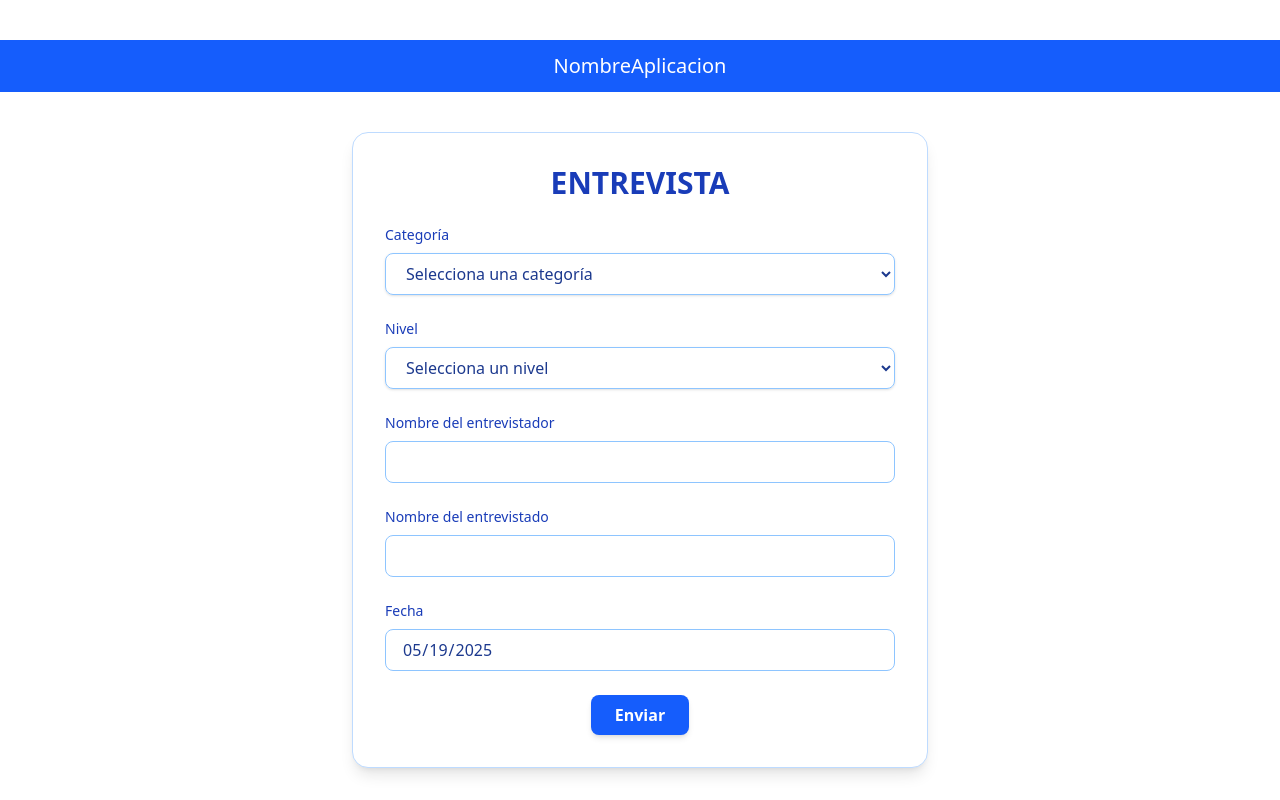
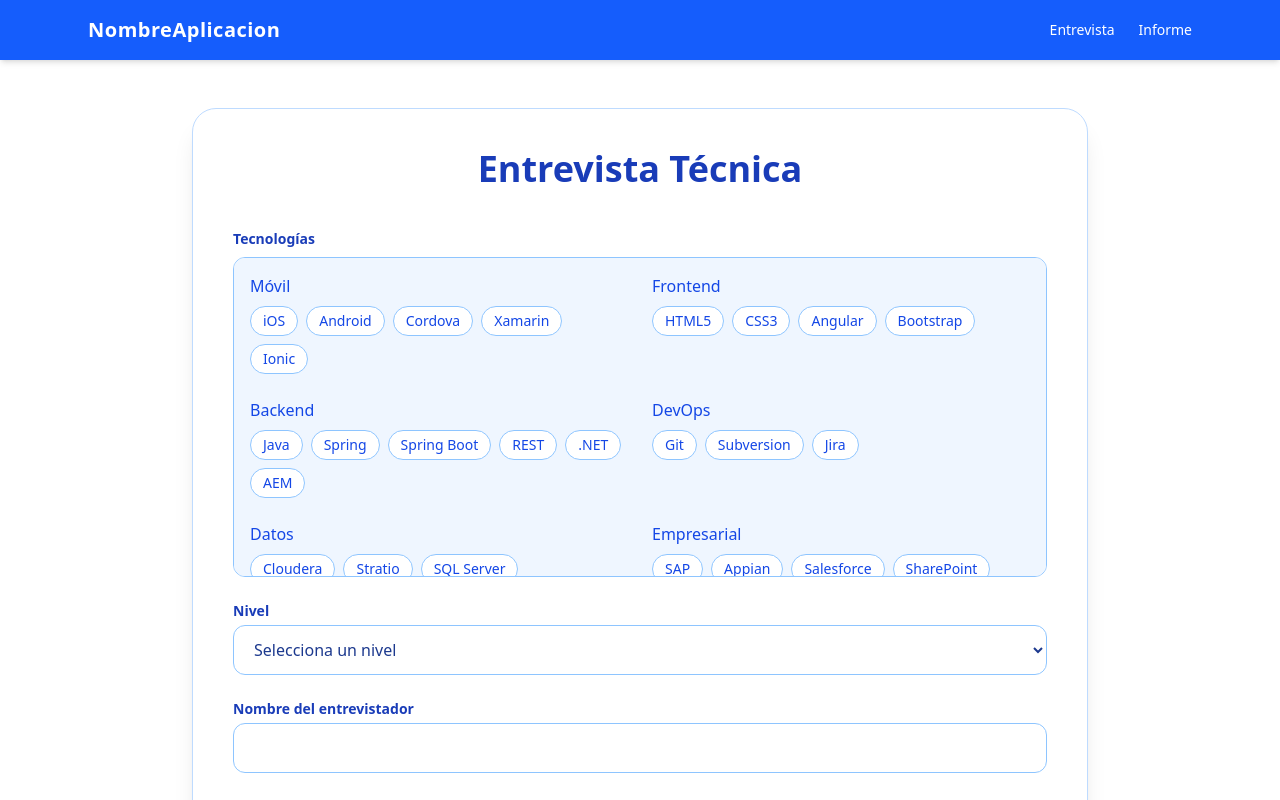
Before and after one commit to Eval-ia/FrontendEntrevistas, a React (Vite) app: page / in a window 1280 px wide. Shown: the top 800 px of the page. Built offline with nearby package versions, Linux system fonts and the light colour scheme.

Commit message:
commit 1

```diff
--- a/package.json
+++ b/package.json
@@ -12,7 +12,8 @@
   "dependencies": {
     "@tailwindcss/vite": "^4.1.6",
     "react": "^19.1.0",
-    "react-dom": "^19.1.0"
+    "react-dom": "^19.1.0",
+    "react-sortablejs": "^6.1.4"
   },
   "devDependencies": {
     "@eslint/js": "^9.25.0",
--- a/src/pages/entrevista.jsx
+++ b/src/pages/entrevista.jsx
@@ -1,7 +1,17 @@
 import React, { useState, useEffect } from "react";
+
+const tecnologias = {
+  Móvil: ["iOS", "Android", "Cordova", "Xamarin", "Ionic"],
+  Frontend: ["HTML5", "CSS3", "Angular", "Bootstrap"],
+  Backend: ["Java", "Spring", "Spring Boot", "REST", ".NET", "AEM"],
+  DevOps: ["Git", "Subversion", "Jira"],
+  Datos: ["Cloudera", "Stratio", "SQL Server", "BizTalk Server"],
+  Empresarial: ["SAP", "Appian", "Salesforce", "SharePoint", "Visual Studio"]
+};
 
 export default function EntrevistaForm() {
   const [fechaActual, setFechaActual] = useState("");
+  const [seleccionadas, setSeleccionadas] = useState([]);
 
   useEffect(() => {
     const hoy = new Date();
@@ -11,31 +21,81 @@ export default function EntrevistaForm() {
     setFechaActual(`${yyyy}-${mm}-${dd}`);
   }, []);
 
+  const toggleTecnologia = (nombre) => {
+    setSeleccionadas((prev) =>
+      prev.includes(nombre)
+        ? prev.filter((t) => t !== nombre)
+        : [...prev, nombre]
+    );
+  };
+
   return (
-    <div className="bg-white text-blue-900 min-h-screen flex flex-col items-center justify-start py-10">
-      <header className="w-full bg-blue-600 text-white py-3">
-        <h1 className="text-center text-xl font-medium">NombreAplicacion</h1>
+    <div className="bg-white text-blue-900 min-h-screen flex flex-col justify-between">
+      {/* HEADER */}
+      <header className="w-full bg-blue-600 text-white py-4 shadow-md">
+        <div className="max-w-6xl mx-auto px-6 flex items-center justify-between">
+          <h1 className="text-xl font-bold tracking-wide">NombreAplicacion</h1>
+          <nav className="space-x-6 text-sm font-medium">
+            <a href="#entrevista" className="hover:underline">Entrevista</a>
+            <a href="#informe" className="hover:underline">Informe</a>
+          </nav>
+        </div>
       </header>
 
-      <main className="bg-white mt-10 p-8 rounded-2xl shadow-lg w-full max-w-xl border border-blue-200">
-        <h2 className="text-3xl font-semibold text-blue-800 mb-6 text-center">ENTREVISTA</h2>
+      {/* MAIN */}
+      <main className="w-full max-w-4xl mx-auto mt-12 bg-white p-10 rounded-3xl border border-blue-200 shadow-xl">
+        <h2 className="text-4xl font-bold text-center text-blue-800 mb-10">Entrevista Técnica</h2>
 
-        {/* CATEGORÍA */}
-        <div className="mb-6">
-          <label htmlFor="categoria" className="block text-sm font-medium text-blue-800 mb-2">Categoría</label>
-          <select id="categoria" name="categoria" className="block w-full px-4 py-2 border border-blue-300 rounded-lg shadow-sm focus:outline-none focus:ring-2 focus:ring-blue-500">
-            <option defaultValue>Selecciona una categoría</option>
-            <option value="java">Java</option>
-            <option value="python">Python</option>
-            <option value="javascript">JavaScript</option>
-            <option value="otros">Otros</option>
-          </select>
+        <form className="space-y-6">
+          {/* CATEGORÍAS DE TECNOLOGÍA */}
+          <div>
+            <label className="block text-sm font-semibold text-blue-800 mb-2">Tecnologías</label>
+            <div className="grid sm:grid-cols-2 gap-6 max-h-80 overflow-y-auto border border-blue-300 rounded-xl p-4 bg-blue-50">
+              {Object.entries(tecnologias).map(([categoria, items]) => (
+                <div key={categoria}>
+                  <p className="font-medium text-blue-700 mb-2">{categoria}</p>
+                  <div className="flex flex-wrap gap-2">
+                    {items.map((nombre) => {
+                      const estaSeleccionada = seleccionadas.includes(nombre);
+                      return (
+                        <button
+                          key={nombre}
+                          type="button"
+                          onClick={() => toggleTecnologia(nombre)}
+                          className={`px-3 py-1 rounded-full text-sm font-medium border transition
+                            ${estaSeleccionada
+                              ? "bg-blue-600 text-white border-blue-600"
+                              : "bg-white text-blue-700 border-blue-300 hover:bg-blue-100"
+                            }`}
+                        >
+                          {nombre}
+                        </button>
+                      );
+                    })}
+                  </div>
+                </div>
+              ))}
+            </div>
           </div>
 
-        {/* NIVEL */}
-        <div className="mb-6">
-          <label htmlFor="nivel" className="block text-sm font-medium text-blue-800 mb-2">Nivel</label>
-          <select id="nivel" name="nivel" className="block w-full px-4 py-2 border border-blue-300 rounded-lg shadow-sm focus:outline-none focus:ring-2 focus:ring-blue-500">
+          {/* LISTA DE SELECCIONADAS */}
+          {seleccionadas.length > 0 && (
+            <div className="border border-blue-200 bg-white p-4 rounded-xl shadow-sm">
+              <p className="text-sm font-semibold mb-2 text-blue-800">Tecnologías seleccionadas:</p>
+              <div className="flex flex-wrap gap-2">
+                {seleccionadas.map((tec) => (
+                  <span key={tec} className="bg-blue-100 text-blue-800 px-3 py-1 rounded-full text-sm font-medium">
+                    {tec}
+                  </span>
+                ))}
+              </div>
+            </div>
+          )}
+
+          {/* OTROS CAMPOS */}
+          <div>
+            <label htmlFor="nivel" className="block text-sm font-semibold text-blue-800 mb-1">Nivel</label>
+            <select id="nivel" name="nivel" className="w-full px-4 py-3 border border-blue-300 rounded-xl focus:outline-none focus:ring-2 focus:ring-blue-600 transition">
               <option defaultValue>Selecciona un nivel</option>
               <option value="junior">Junior</option>
               <option value="semi">Semi-Senior</option>
@@ -43,30 +103,36 @@ export default function EntrevistaForm() {
             </select>
           </div>
 
-        {/* ENTREVISTADOR */}
-        <div className="mb-6">
-          <label htmlFor="nombreentrevistador" className="block text-sm font-medium text-blue-800 mb-2">Nombre del entrevistador</label>
-          <input type="text" name="nombreentrevistador" id="nombreentrevistador" className="w-full px-4 py-2 border border-blue-300 rounded-lg focus:outline-none focus:ring-2 focus:ring-blue-500" />
+          <div>
+            <label htmlFor="nombreentrevistador" className="block text-sm font-semibold text-blue-800 mb-1">Nombre del entrevistador</label>
+            <input type="text" id="nombreentrevistador" name="nombreentrevistador" className="w-full px-4 py-3 border border-blue-300 rounded-xl focus:outline-none focus:ring-2 focus:ring-blue-600 transition" />
           </div>
 
-        {/* ENTREVISTADO */}
-        <div className="mb-6">
-          <label htmlFor="nombreentrevistado" className="block text-sm font-medium text-blue-800 mb-2">Nombre del entrevistado</label>
-          <input type="text" name="nombreentrevistado" id="nombreentrevistado" className="w-full px-4 py-2 border border-blue-300 rounded-lg focus:outline-none focus:ring-2 focus:ring-blue-500" />
+          <div>
+            <label htmlFor="nombrecandidato" className="block text-sm font-semibold text-blue-800 mb-1">Nombre del candidato</label>
+            <input type="text" id="nombrecandidato" name="nombrecandidato" className="w-full px-4 py-3 border border-blue-300 rounded-xl focus:outline-none focus:ring-2 focus:ring-blue-600 transition" />
           </div>
 
-        {/* FECHA */}
-        <div className="mb-6">
-          <label htmlFor="fecha" className="block text-sm font-medium text-blue-800 mb-2">Fecha</label>
-          <input type="date" name="fecha" id="fecha" value={fechaActual} className="w-full px-4 py-2 border border-blue-300 rounded-lg focus:outline-none focus:ring-2 focus:ring-blue-500" readOnly />
+          <div>
+            <label htmlFor="fecha" className="block text-sm font-semibold text-blue-800 mb-1">Fecha</label>
+            <input type="date" id="fecha" name="fecha" value={fechaActual} readOnly className="w-full px-4 py-3 border border-blue-300 rounded-xl bg-blue-50 text-blue-700 cursor-not-allowed" />
           </div>
 
-        <div className="text-center">
-          <button type="submit" className="bg-blue-600 hover:bg-blue-700 text-white font-semibold px-6 py-2 rounded-lg shadow-md transition duration-200">
-            Enviar
+          <div className="pt-4 text-center">
+            <button type="submit" className="bg-blue-600 hover:bg-blue-700 text-white text-lg font-semibold px-8 py-3 rounded-xl shadow-lg transition duration-300">
+              Enviar entrevista
             </button>
           </div>
+        </form>
       </main>
+
+      {/* FOOTER */}
+      <footer className="w-full bg-blue-600 text-white py-4 mt-12">
+        <div className="max-w-6xl mx-auto px-6 flex flex-col sm:flex-row justify-between items-center text-sm">
+          <span>© 2025 NombreAplicacion. Todos los derechos reservados.</span>
+          <div className="mt-2 sm:mt-0">Contacto: soporte@nombreaplicacion.com</div>
+        </div>
+      </footer>
     </div>
   );
 }
```
Also changed, not shown: 1 other file (tests, documents, lock files or other folders). Lines whose indentation alone changed are shown as unchanged.
